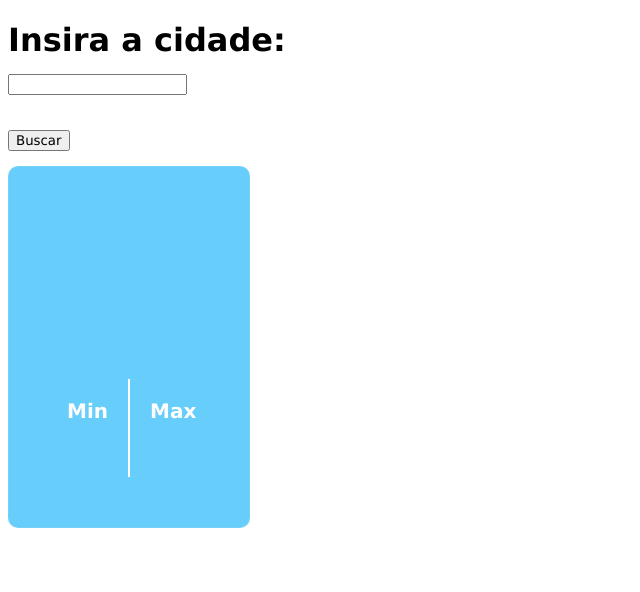
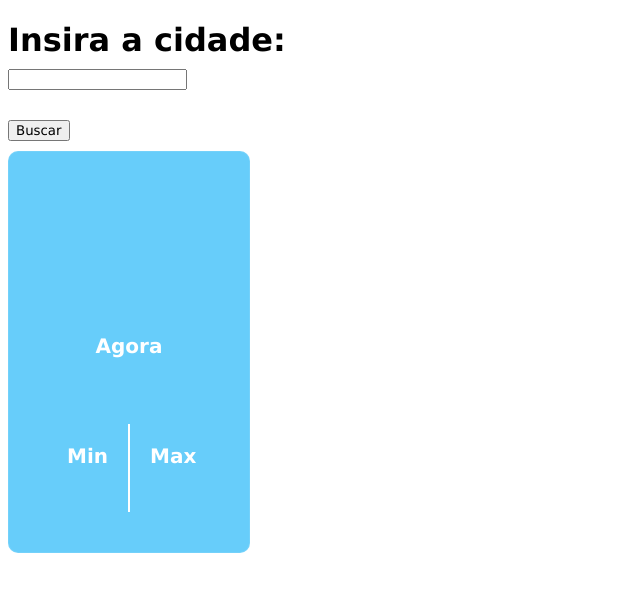
Before and after one commit to LeonardoFeba/atividade-react-clima, a React (Create React App) app: page / in a window 1280 px wide. Shown: the top 592 px of the page, without its empty margins (0-640 px from the left). Built offline with nearby package versions, Linux system fonts and the light colour scheme.

Commit message:
update: few card adjustments

```diff
--- a/src/App.css
+++ b/src/App.css
@@ -1,3 +1,3 @@
 * {
-  margin-bottom: 15px;
+  margin-bottom: 10px;
 }
--- a/src/App.js
+++ b/src/App.js
@@ -38,7 +38,7 @@ function App() {
         setTempMin(dado.list[0].main.temp_min);
       })
       .catch(() => {
-        alert("deu erro");
+        alert("Não foi possível encontrar a cidade");
       });
   }
 
--- a/src/components/temp-card/index.js
+++ b/src/components/temp-card/index.js
@@ -17,6 +17,7 @@ export default function TempCard(props) {
           viewBox="0 0 100 100"
           xmlSpace="preserve"
         ></svg>
+        <p className="minHeading">Agora</p>
         <p className="temp">{props.temp}</p>
         <div className="minmaxContainer">
           <div className="min">
--- a/src/index.css
+++ b/src/index.css
@@ -13,7 +13,7 @@
 .card {
   position: relative;
   width: 220px;
-  height: 320px;
+  height: 360px;
   display: flex;
   flex-direction: column;
   align-items: center;
@@ -30,7 +30,7 @@
   font-weight: 700;
   font-size: 20px;
   letter-spacing: 1.2px;
-  color: white;
+  color: rgb(255, 162, 0);
 }
 
 .weather {
@@ -42,7 +42,7 @@
 
 .temp {
   font-size: 30px;
-  color: white;
+  color: rgb(255, 255, 255);
 }
 
 .minmaxContainer {
```
